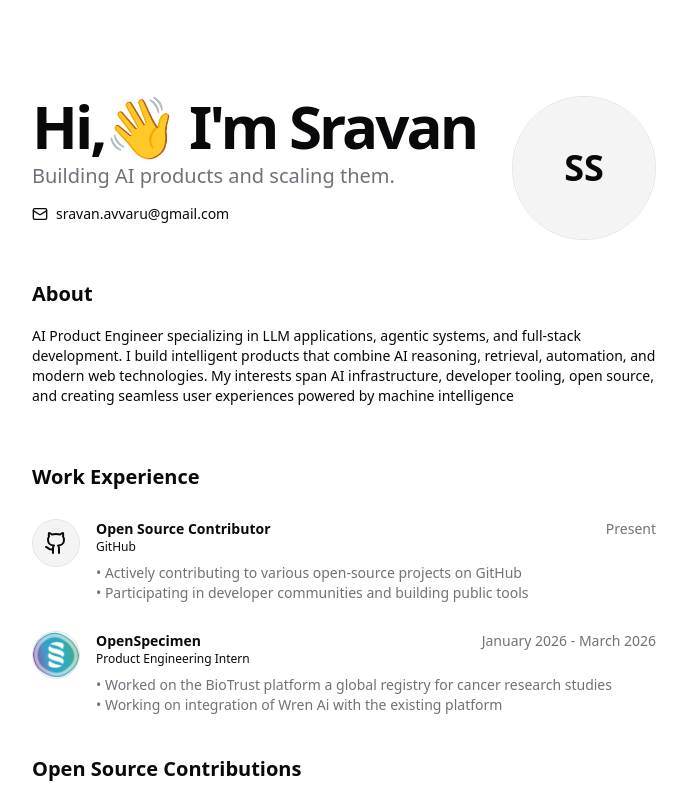
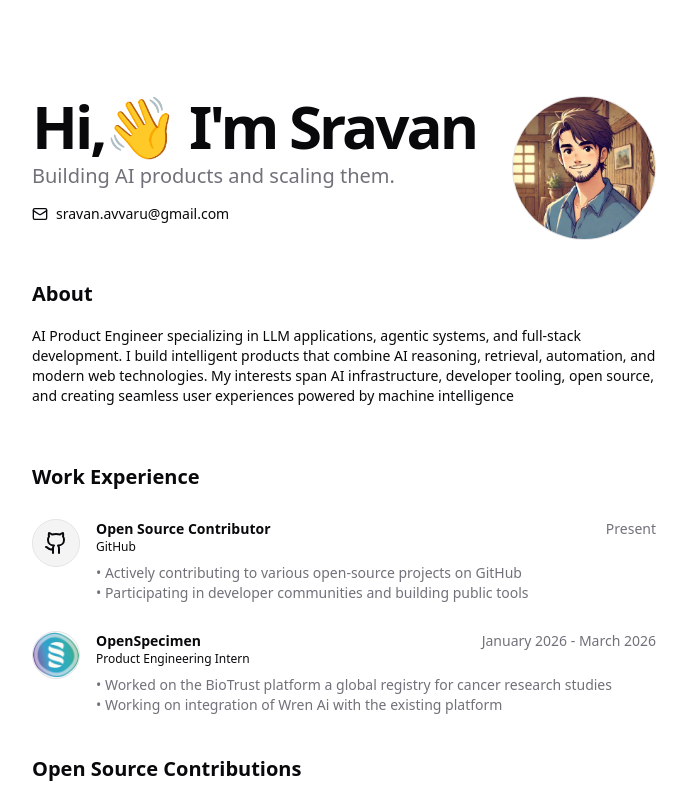
Before and after one commit to Sravan1011/Portfolio, a Next.js app: page / in a window 1280 px wide. Shown: the top 800 px of the page, without its empty margins (296-983 px from the left). Built offline with nearby package versions, Linux system fonts and the light colour scheme.

Commit message:
feat: Add profile avatar to hero section

```diff
--- a/app/page.tsx
+++ b/app/page.tsx
@@ -36,9 +36,7 @@ export default function Portfolio() {
             </div>
             <div>
               <span className="relative flex shrink-0 overflow-hidden rounded-full size-32 sm:size-36 border flex-shrink-0">
-                <span className="flex h-full w-full items-center justify-center rounded-full bg-muted text-4xl font-bold">
-                  SS
-                </span>
+                <Image src="/profile-avatar.jpg" alt="Sravan Profile Avatar" fill className="object-cover" />
               </span>
             </div>
           </div>
```
